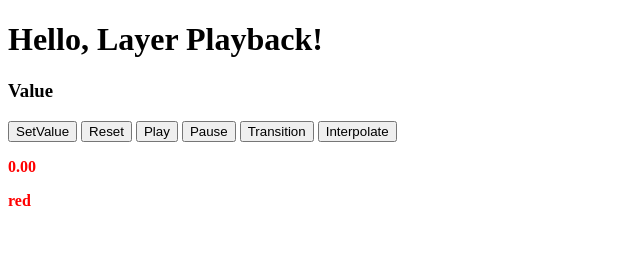
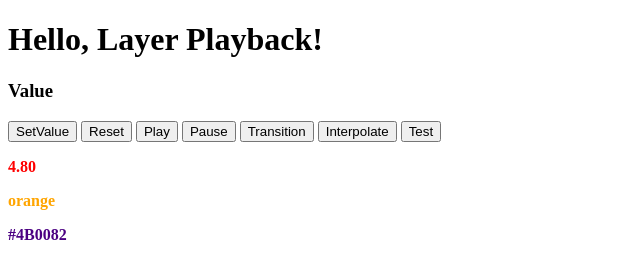
Before and after one commit to ingararntzen/state-layers, a website: page html/playback.html in a window 1280 px wide. Shown: the whole page, without its empty margins (0-640 px from the left). Drawn offline with Linux system fonts and the light colour scheme; files whose address does not match are found by name.

Commit message:
debugging issue

```diff
--- a/html/playback.html
+++ b/html/playback.html
@@ -29,7 +29,7 @@
 
         import * as sl from './libs/statelayers.es.js';
 
-        const items = [
+        const colors_1 = sl.layer({items: [
             {itv: [0, 1], data: "red"},
             {itv: [1, 2], data: "blue"},
             {itv: [2, 3], data: "green"},
@@ -37,15 +37,31 @@
             {itv: [4, 5], data: "orange"},
             {itv: [5, 6], data: "#4B0082"},
             {itv: [6, 7], data: "violet"},
-        ];
+        ]})
 
-        const colors = sl.layer({items})
+        const colors_2 = sl.layer({items: [
+            {itv: [0, 1], data: "blue"},
+            {itv: [1, 2], data: "green"},
+            {itv: [2, 3], data: "yellow"},
+            {itv: [3, 4], data: "orange"},
+            {itv: [4, 5], data: "#4B0082"},
+            {itv: [5, 6], data: "violet"},
+            {itv: [6, 7], data: "red"},
+        ]})
+
+
+
+
         const offset = sl.object({numeric:true});
-        const color = sl.playback({src:colors, ctrl:offset});
+        window.to = offset; // for debugging
+        offset.motion({velocity:1});
+        const color_1 = sl.playback({src:colors_1, ctrl:offset});
+        const color_2 = sl.playback({src:colors_2, ctrl:offset});
 
         // render
         sl.render_cursor(offset, "#offset", {render:renderNumber});
-        sl.render_cursor(color, "#color", {render:renderValue});
+        sl.render_cursor(color_1, "#color-1", {render:renderValue});
+        sl.render_cursor(color_2, "#color-2", {render:renderValue});
 
         // button controls
         document.querySelector("#valueBtn").onclick = () => {
@@ -74,7 +90,10 @@
             ];
             offset.interpolate({tuples, duration:4});
         }
-
+        document.querySelector("#testBtn").onclick = () => {
+            console.log("Test");
+            offset.motion({velocity:0, position:0.5});
+        }
 </script>
 </head>
 <body>
@@ -89,13 +108,18 @@
         <button id="pauseBtn">Pause</button>
         <button id="transBtn">Transition</button>
         <button id="interpolateBtn">Interpolate</button>
+        <button id="testBtn">Test</button>
     </p>
     <p>
         <div class="cursor" id="offset"></div>
     </p>
     <p>
-        <div class="cursor" id="color"></div>
+        <div class="cursor" id="color-1"></div>
     </p>
+    <p>
+        <div class="cursor" id="color-2"></div>
+    </p>
+
 
 </body>
 </html>
```
